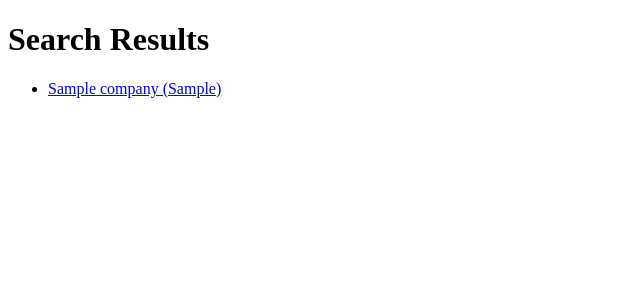
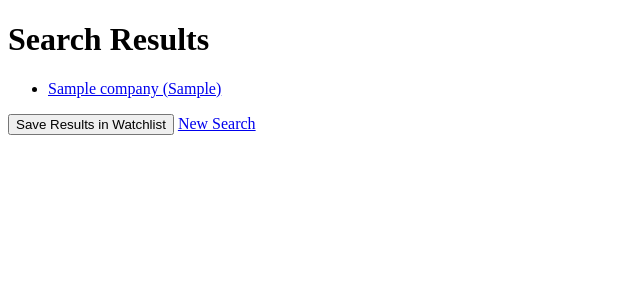
Before and after one commit to nrudzis/Capstone_1, a Flask app: template templates/search-results.html in a window 1280 px wide. Shown: the top 300 px of the page, without its empty margins (0-640 px from the left). Run offline with Flask 2, Linux system fonts and the light colour scheme; the template is opened without the code that fills it: values that come from a table or form of the project are taken from there, others are empty; tables that the repository leaves empty hold one stand-in row (values such as "Sample post").

Commit message:
added ability for user to save search results in watchlist, made syntax improvements

```diff
--- a/app.py
+++ b/app.py
@@ -2,8 +2,9 @@
 
 from flask import Flask, redirect, render_template, url_for, session, request
 from flask_debugtoolbar import DebugToolbarExtension
-from models import db, connect_db, User, Company
-from forms import LoginForm, RegisterForm, SearchForm
+from models import db, connect_db, User, Company, Watchlist, WatchlistCompany
+from forms import LoginForm, RegisterForm, SearchForm, WatchlistForm
+#from company_info_seed import company_info, seed_companies
 
 app = Flask(__name__)
 
@@ -15,12 +16,13 @@ app.config['DEBUG_TB_INTERCEPT_REDIRECTS'] = False
 debug = DebugToolbarExtension(app)
 
 connect_db(app)
+#seed_companies(company_info)
 
 
 @app.route('/')
 def redirect_to_home():
     """Redirect to /home."""
-    return redirect('/home')
+    return redirect(url_for('show_home'))
 
 
 @app.route('/home', methods=['GET', 'POST'])
@@ -36,7 +38,7 @@ def show_home():
             user = User.authenticate(username, password)
             if user:
                 session['username'] = user.username
-                return redirect('/home')
+                return redirect(url_for('show_home'))
             else:
                 login_form.username.errors = ['Username or password is invalid.']
         elif register_form.validate_on_submit() and register_form.register_submit.data:
@@ -47,32 +49,54 @@ def show_home():
             db.session.add(new_user)
             db.session.commit()
             session['username'] = new_user.username
-            return redirect('/home')
+            return redirect(url_for('show_home'))
         else:
             return render_template('logged-out-home.html', login_form=login_form, register_form=register_form)
     else:
-        search_form = SearchForm()
+        search_form = SearchForm(meta={'csrf': False})
         if search_form.validate_on_submit():
-            return redirect('/companies/search-results')
+            return redirect(url_for('show_results'))
         return render_template('logged-in-home.html', search_form=search_form)
 
 
-@app.route('/companies/search-results', methods=['POST'])
+@app.route('/companies/search-results', methods=['GET', 'POST'])
 def show_results():
     """Display results of search."""
 
-    form_values = list(request.form.to_dict().values())
-    query_elements = [(form_values[i], form_values[i+1], form_values[i+2]) for i in range(1, len(form_values), 3)]
+    watchlist_form = WatchlistForm()
+    if watchlist_form.validate_on_submit():
+        title = watchlist_form.title.data
+        user = User.query.filter_by(username=session['username']).first_or_404()
+        new_watchlist = Watchlist(title=title, user_id=user.id)
+        db.session.add(new_watchlist)
+        if 'companies' in session:
+            db.session.flush()
+            for company_id in session['companies'].values():
+                db.session.add(WatchlistCompany(watchlist_id=new_watchlist.id, company_id=company_id))
+        db.session.commit()
+        return redirect(url_for('show_watchlists', username=session['username']))
+    form_values = list(request.args.to_dict().values())
+    query_elements = [(form_values[i], form_values[i+1], form_values[i+2]) for i in range(0, len(form_values), 3)]
     companies = Company.search(query_elements)
+    session['companies'] = {}
     for company in companies:
-        session[company.ticker] = company.id
-    return render_template('search-results.html', companies=companies)
+        session['companies'][company.ticker] = company.id
+    return render_template('search-results.html', companies=companies, watchlist_form=watchlist_form)
 
 
 @app.route('/companies/<ticker>')
 def show_company_info(ticker):
     """Display company info."""
 
-    company_id = session[ticker]
+    company_id = session['companies'][ticker] if 'companies' in session else None
     company = Company.query.get_or_404(company_id)
     return render_template('company-info.html', company=company)
+
+
+@app.route('/users/<username>/watchlists')
+def show_watchlists(username):
+    """Display current user's saved watchlists."""
+
+    user = User.query.filter_by(username=username).first_or_404()
+    watchlists = user.watchlists
+    return render_template('user-watchlists.html', watchlists=watchlists)
--- a/forms.py
+++ b/forms.py
@@ -20,7 +20,7 @@ class RegisterForm(FlaskForm):
     register_submit = SubmitField('Register')
 
 class SearchSubform(Form):
-    data_select = SelectField(choices=[
+    attribute = SelectField(choices=[
             ('q_eps_growth_first', 'Latest Quarterly EPS Growth'),
             ('q_eps_growth_next', '1 Quarter Ago Quarterly EPS Growth'),
             ('q_eps_growth_last', '2 Quarters Ago Quarterly EPS Growth'),
@@ -29,7 +29,7 @@ class SearchSubform(Form):
             ('a_eps_growth_last', '2 Years Ago Annual EPS Growth'),
             ('institutional_holders', 'Institutional Holders')
         ])
-    relation_select = SelectField(choices=[
+    relation = SelectField(choices=[
             ('greater', '>'),
             ('less', '<'),
             ('equal', '=')
@@ -38,3 +38,7 @@ class SearchSubform(Form):
 
 class SearchForm(FlaskForm):
     search = FieldList(FormField(SearchSubform), min_entries=1)
+
+class WatchlistForm(FlaskForm):
+    title = StringField('New Watchlist Title', validators=[])
+    watchlist_submit = SubmitField('Save')
--- a/models.py
+++ b/models.py
@@ -19,8 +19,10 @@ class User(db.Model):
 
     id = db.Column(db.Integer, primary_key=True, autoincrement=True)
     email = db.Column(db.String(30), nullable=False)
-    username = db.Column(db.String(30), nullable=False)
+    username = db.Column(db.String(30), nullable=False, unique=True)
     password = db.Column(db.Text, nullable=False)
+
+    watchlists = db.relationship('Watchlist', backref='user', cascade='all, delete, delete-orphan', passive_deletes=True)
 
     @classmethod
     def authenticate(cls, username, pwd):
@@ -76,7 +78,7 @@ class Watchlist(db.Model):
     id = db.Column(db.Integer, primary_key=True, autoincrement=True)
     title = db.Column(db.String(100), default=f'{ datetime.now() } Watchlist', nullable=False)
     date_created = db.Column(db.DateTime, default=datetime.now, nullable=False)
-    last_updated = db.Column(db.DateTime, onupdate=datetime.now, nullable=False)
+    last_updated = db.Column(db.DateTime, default=datetime.now, onupdate=datetime.now, nullable=False)
     user_id = db.Column(db.Integer, db.ForeignKey('users.id', ondelete='CASCADE'), nullable=False)
 
 class WatchlistCompany(db.Model):
--- /dev/null
+++ b/static/watchlistFormToggle.js
@@ -0,0 +1,11 @@
+$('#watchlist-form-section').hide();
+
+$('#watchlist-form-section-show').click(() => {
+  $('#watchlist-form-section-show').hide();
+  $('#watchlist-form-section').show();
+});
+
+$('#watchlist-form-section-hide').click(() => {
+  $('#watchlist-form-section').hide();
+  $('#watchlist-form-section-show').show();
+});
--- a/templates/logged-in-home.html
+++ b/templates/logged-in-home.html
@@ -33,7 +33,7 @@
 
 <!-- FOR WORK ON WTFORMS FORM -->
 
-<form action="{{ url_for('show_results') }}" method="post">
+<form action="{{ url_for('show_results') }}" method="get">
   {{ search_form.hidden_tag() }}
   {% for subform in search_form if subform.widget.input_type != 'hidden' %}
     {{ subform.label(class_="form-label") }}
--- a/templates/logged-out-home.html
+++ b/templates/logged-out-home.html
@@ -15,7 +15,7 @@
     </p>
     {% endfor %}
   </form>
-  <p>Don't have an account? Register <a href="#" id="register-section-show">here</a>!</p>
+  <p>Don't have an account? Register <button id="register-section-show">here</button>!</p>
 </div>
 <div id="register-section">
   <form action="{{ url_for('show_home') }}" method="post">
@@ -30,7 +30,7 @@
     </p>
     {% endfor %}
   </form>
-  <p>Already have an account? Log in <a href="#" id="login-section-show">here</a>!</p>
+  <p>Already have an account? Log in <button id="login-section-show">here</button>!</p>
 </div>
 {% endblock %}
 {% block scripts %}
--- a/templates/search-results.html
+++ b/templates/search-results.html
@@ -2,11 +2,38 @@
 {% block title %}Search Results{% endblock %}
 {% block h1 %}Search Results{% endblock %}
 {% block content %}
-<ul>
-{% for company in companies %}
-<li><a href="{{ url_for('show_company_info', ticker=company.ticker) }}">{{ company.name }} ({{ company.ticker }})</a></li>
-{% endfor %}
-</ul>
+<div id="search-results-section">
+  {% if companies %}
+  <ul>
+    {% for company in companies %}
+    <li>
+      <a href="{{ url_for('show_company_info', ticker=company.ticker) }}">{{ company.name }} ({{ company.ticker }})</a>
+    </li>
+    {% endfor %}
+  </ul>
+  <button id="watchlist-form-section-show">Save Results in Watchlist</button>
+  {% else %}
+  <p>No results found.</p>
+  {% endif %}
+  <a href="{{ url_for('show_home') }}">New Search</a>
+</div>
+<div id="watchlist-form-section">
+  <h1>Save Watchlist</h1>
+  <form action="{{ url_for('show_results') }}" method="post">
+    {{ watchlist_form.hidden_tag()}}
+    {% for field in watchlist_form if field.widget.input_type != 'hidden' %}
+    <p>
+      {{ field.label(class_="form-label") if field.widget.input_type != 'submit' }}
+      {{ field(class_="form-control") }}
+      {% for e in field.errors %}
+      <small>{{ e }}</small>
+      {% endfor %}
+    </p>
+    {% endfor %}
+  </form>
+  <button id="watchlist-form-section-hide">Cancel</button>
+</div>
 {% endblock %}
 {% block scripts %}
+<script src={{ url_for('static', filename='watchlistFormToggle.js') }}></script>
 {% endblock %}
```
Also changed, not shown: static/newCondition.js (+9 -9 lines), templates/company-info.html (+6 -6 lines), templates/user-watchlists.html (added, +19 -0 lines).
